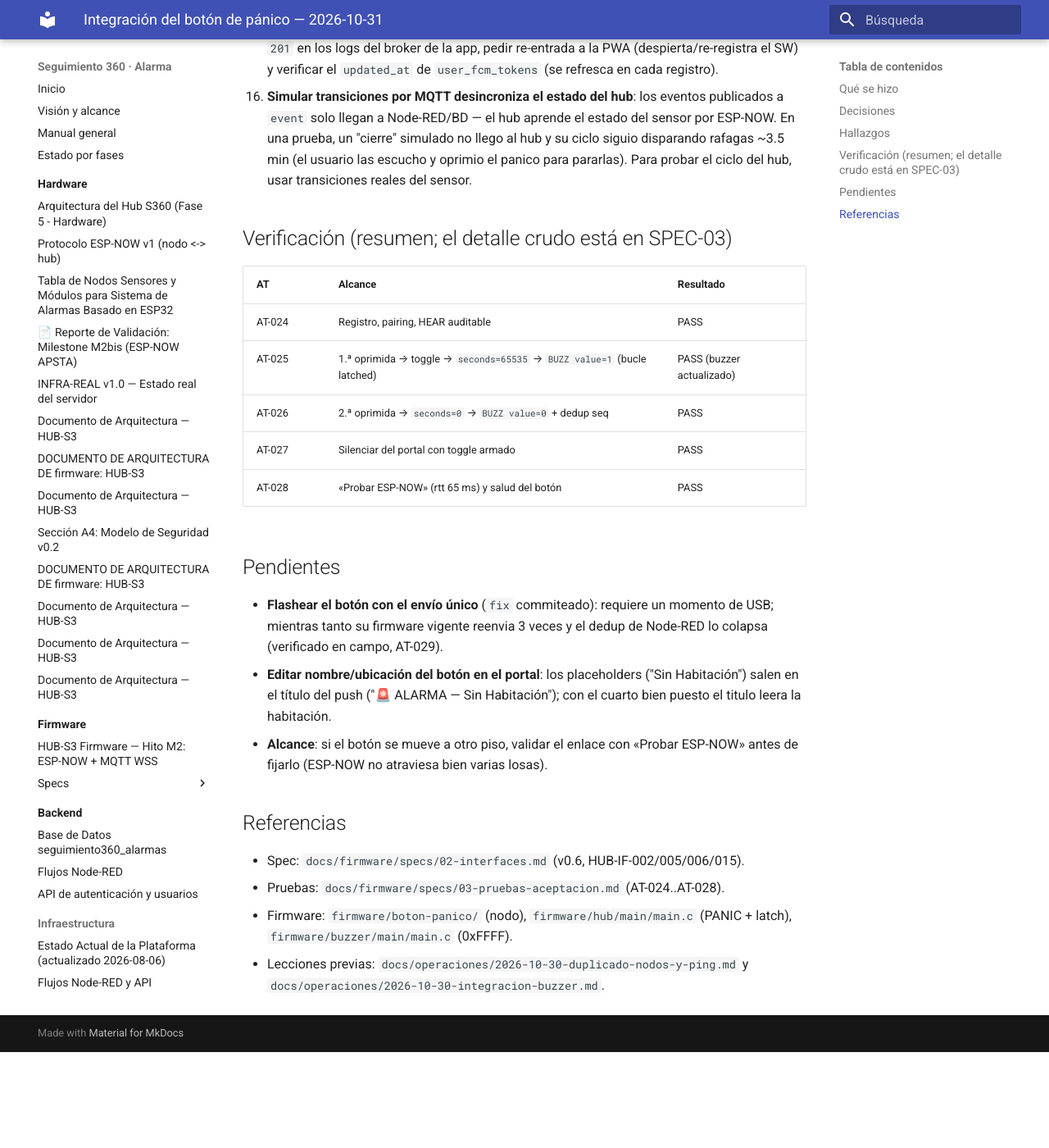
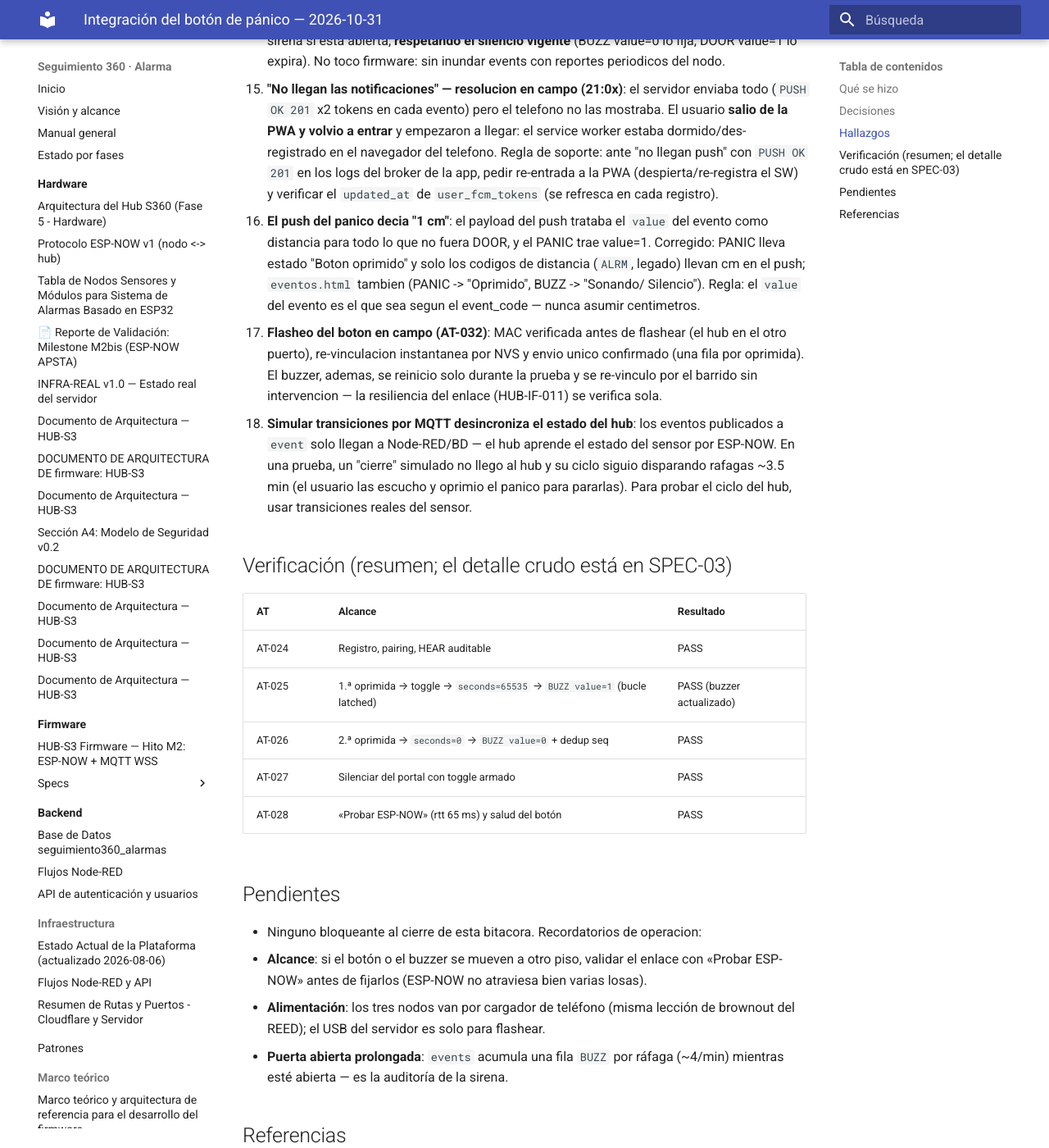
Before and after one commit to khalifa63/seguimiento360-alarma, an MkDocs documentation site: the page built from docs/operaciones/2026-10-31-integracion-boton-panico.md, in a window 1280 px wide and 1400 px high, scrolled down 3890 px. Shown: the whole window at 82% size. Built offline with MkDocs 1.6.1 and Material for MkDocs 9.7.7, drawn with Linux system fonts in a browser that asks for light colours; before the commit the page ends 5173 px from its top, so only the background shows below that; some of the changed text lies outside the part shown.

Commit message:
docs: AT-032 flasheo del boton en campo y push sin cm; bitacora al dia

```diff
--- a/docs/operaciones/2026-10-31-integracion-boton-panico.md
+++ b/docs/operaciones/2026-10-31-integracion-boton-panico.md
@@ -25,6 +25,8 @@
 | + | Campo: PANI→PANIC en el hub, envio unico del boton, dedup x3, push de prueba en salud (AT-029) | `fix:` x3 + `test:` |
 | + | Campo reed: cooldown 10 s y src_mac en el despacho (ciclo de sirena activo, AT-030) | `fix(nodered)` + `test:` |
 | + | Rearme por estado: abierto -> sirena continua, cerrado -> silencio; el silencio manda (AT-031) | `fix(nodered)` + `test:` |
+| + | Boton flasheado en campo (envio unico verificado) + ubicacion Cuarto de huespedes (AT-032) | (ops) |
+| + | Push del panico sin "1 cm" (Boton oprimido) y eventos.html por codigo de evento | `fix(nodered)` + `fix(portal)` |
 | — | Fix: toggle lee `msg.srcMac` en raíz + salud de `boton_panico` | `3b9b842` |
 | 9 | Bitácora + push | (este commit) |
 
@@ -146,6 +148,18 @@
     "no llegan push" con `PUSH OK 201` en los logs del broker de la app,
     pedir re-entrada a la PWA (despierta/re-registra el SW) y verificar el
     `updated_at` de `user_fcm_tokens` (se refresca en cada registro).
+16. **El push del panico decia "1 cm"**: el payload del push trataba el
+    `value` del evento como distancia para todo lo que no fuera DOOR, y el
+    PANIC trae value=1. Corregido: PANIC lleva estado "Boton oprimido" y
+    solo los codigos de distancia (`ALRM`, legado) llevan cm en el push;
+    `eventos.html` tambien (PANIC -> "Oprimido", BUZZ -> "Sonando/
+    Silencio"). Regla: el `value` del evento es el que sea segun el
+    event_code — nunca asumir centimetros.
+17. **Flasheo del boton en campo (AT-032)**: MAC verificada antes de
+    flashear (el hub en el otro puerto), re-vinculacion instantanea por NVS
+    y envio unico confirmado (una fila por oprimida). El buzzer, ademas,
+    se reinicio solo durante la prueba y se re-vinculo por el barrido sin
+    intervencion — la resiliencia del enlace (HUB-IF-011) se verifica sola.
 15. **Simular transiciones por MQTT desincroniza el estado del hub**:
     los eventos publicados a `event` solo llegan a Node-RED/BD — el hub
     aprende el estado del sensor por ESP-NOW. En una prueba, un "cierre"
@@ -165,14 +179,14 @@
 
 ## Pendientes
 
-- **Flashear el botón con el envío único** (`fix` commiteado): requiere un
-  momento de USB; mientras tanto su firmware vigente reenvia 3 veces y el
-  dedup de Node-RED lo colapsa (verificado en campo, AT-029).
-- **Editar nombre/ubicación del botón en el portal**: los placeholders
-  ("Sin Habitación") salen en el título del push ("🚨 ALARMA — Sin
-  Habitación"); con el cuarto bien puesto el titulo leera la habitación.
-- **Alcance**: si el botón se mueve a otro piso, validar el enlace con
-  «Probar ESP-NOW» antes de fijarlo (ESP-NOW no atraviesa bien varias losas).
+- Ninguno bloqueante al cierre de esta bitacora. Recordatorios de operacion:
+  - **Alcance**: si el botón o el buzzer se mueven a otro piso, validar el
+    enlace con «Probar ESP-NOW» antes de fijarlos (ESP-NOW no atraviesa bien
+    varias losas).
+  - **Alimentación**: los tres nodos van por cargador de teléfono (misma
+    lección de brownout del REED); el USB del servidor es solo para flashear.
+  - **Puerta abierta prolongada**: `events` acumula una fila `BUZZ` por
+    ráfaga (~4/min) mientras esté abierta — es la auditoría de la sirena.
 
 ## Referencias
 
```
Also changed, not shown: docs/firmware/specs/03-pruebas-aceptacion.md (+27 -0 lines).
